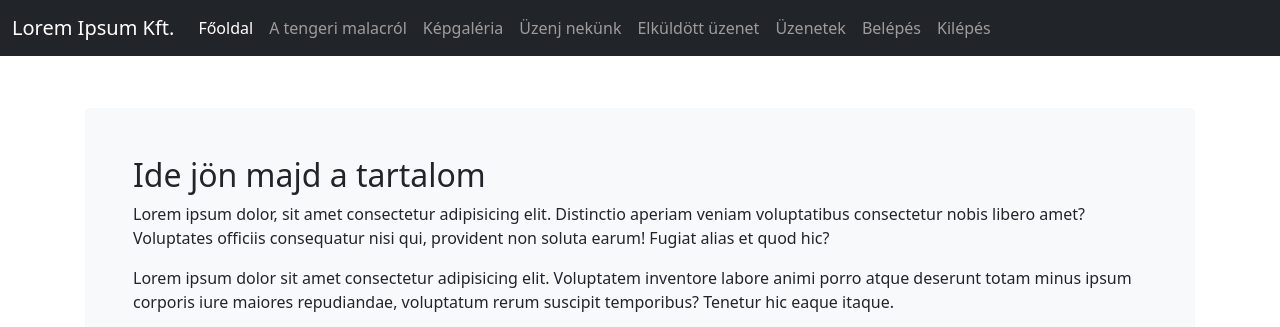
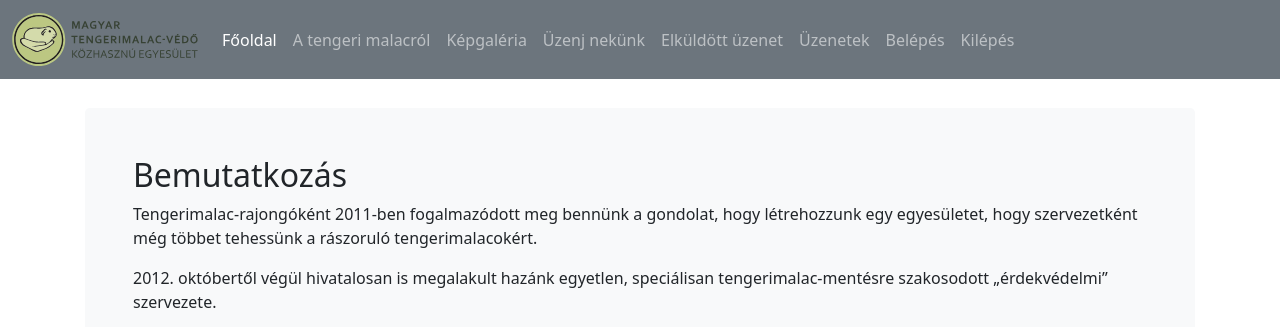
Before and after one commit to trays93/webprog_beadando, a PHP site: page / in a window 1280 px wide. Shown: the top 327 px of the page. Run offline with PHP 8.4, Linux system fonts and the light colour scheme.

Commit message:
Tartalom, galéria

```diff
--- a/includes/config.inc.php
+++ b/includes/config.inc.php
@@ -1,7 +1,7 @@
 <?php
 
 $weboldalCim = [
-    'cim' => 'Lorem Ipsum Kft.'
+    'cim' => 'Magyar Tengerimalac-védő Egyesület'
 ];
 
 $fejlec = [
@@ -10,7 +10,7 @@ $fejlec = [
 
 $lablec = [
     'copyright' => '&copy;' . date('Y'),
-    'nev' => 'Lorem Ipsum Kft.'
+    'nev' => 'Magyar Tengerimalac-védő Egyesület.'
 ];
 
 $oldalak = [
@@ -53,3 +53,8 @@ $hibaOldal = [
     'fajl' => '404',
     'szoveg' => 'A keresett oldal nem található!',
 ];
+$FOLDER = './images/galeria/';
+$TYPES = array ('.jpg', '.png');
+$MEDIATYPES = array('image/jpeg', 'image/png');
+$DATEFORMAT = "m/d/Y H:i";
+$MAXSIZE = 500*1024;
--- a/templates/index.tpl.php
+++ b/templates/index.tpl.php
@@ -15,9 +15,11 @@ session_start();
 </head>
 <body class="d-flex flex-column h-100">
     <header>
-        <nav class="navbar navbar-expand-md navbar-dark fixed-top bg-dark">
+        <nav class="navbar navbar-expand-md navbar-dark fixed-top bg-secondary">
             <div class="container-fluid">
-                <a href="#" class="navbar-brand"><?= $weboldalCim['cim'] ?></a>
+                <a href="/webprog_beadando/" class="navbar-brand">
+                    <img src="./images/logo.svg" class="img-fluid" alt="logo">
+                </a>
                 <button class="navbar-toggler" type="button" data-bs-toggle="collapse" data-bs-target="#navbarCollapse" aria-controls="navbarCollapse" aria-expanded="false" aria-label="Toggle navigation">
                     <span class="navbar-toggler-icon"></span>
                 </button>
--- a/templates/pages/cimlap.tpl.php
+++ b/templates/pages/cimlap.tpl.php
@@ -1,6 +1,24 @@
-<h2>Ide jön majd a tartalom</h2>
-<P>Lorem ipsum dolor, sit amet consectetur adipisicing elit. Distinctio aperiam veniam voluptatibus consectetur nobis libero amet? Voluptates officiis consequatur nisi qui, provident non soluta earum! Fugiat alias et quod hic?</p>
-<p>Lorem ipsum dolor sit amet consectetur adipisicing elit. Voluptatem inventore labore animi porro atque deserunt totam minus ipsum corporis iure maiores repudiandae, voluptatum rerum suscipit temporibus? Tenetur hic eaque itaque.</p>
-<div>
-            <iframe class="video" width="420" height="300" src="https://www.youtube.com/embed/UJ7qFJOglfg" frameborder="0" allow="accelerometer; autoplay; clipboard-write; encrypted-media; gyroscope; picture-in-picture" allowfullscreen></iframe>
+<h2> Bemutatkozás</h2>
+
+<p>Tengerimalac-rajongóként 2011-ben fogalmazódott meg bennünk a gondolat, hogy létrehozzunk egy egyesületet, hogy szervezetként még többet tehessünk a rászoruló tengerimalacokért.</p>
+<p>2012. októbertől végül hivatalosan is megalakult hazánk egyetlen, speciálisan tengerimalac-mentésre szakosodott „érdekvédelmi” szervezete.</p>
+<div class="row">
+    <div class="col-sm-6">
+        <img src="./images/1_cocik1.jpg" class="img-fluid" alt="Kép">
+    </div>
+    <div class="col-sm-6">
+        <img src="./images/2_lorinc.jpg" class="img-fluid" alt="Kép2">
+    </div>
 </div>
+<p>Legfontosabb feladatunk, hogy a rossz, illetve helytelen körülmények között tartott, kidobott (erdőbe, kukába, utcára, szeméttelepre) vagy leadott tengerimalacokat megmentsük, rehabilitáljuk, szocializáljuk, majd új otthont és felelősségteljes gazdikat találjunk nekik.</p>
+<p>Küldetésünk, hogy minél több emberrel megismertessük a felelős állattartást, és szakmailag korrekt információkhoz juttassuk a tengerimalacok tartásában kevésbé járatos gazdikat, legyen szó akár az élőhely kialakításáról, a táplálásról, az orvosi ellátásról vagy a pártalálásról.</p>
+<p>Munkánk során rendkívüli segítséget jelent az egzotikus kisállatokkal foglalkozó szakorvosok és asszisztenseik által nyújtott szaktudás és szakmai háttér, kiemelve a Állatorvosi Egyetem Egzotikusállat- és Vadegészségügyi Tanszék Klinikáján dolgozó Csatári Dóra doktornőt és az Exo-Pet Állatgyógyászati Centrum mögött álló Pazár Péter és Sátorhelyi Tamás doktor urat. Önzetlen segítségüket ezúton is köszönjük!</p>
+<p>Meggyőződésünk, hogy a széles körű összefogással minden egyszerűbb és sikeresebb, ezért keressük az együttműködés lehetőségét az állami, önkormányzati, hasonló profilú civil és a piaci szervezetekkel, szerveződésekkel, az írott és elektronikus média szereplőivel egyaránt.</p>
+<div class="row">
+    <div class="col-sm-6">
+        <iframe class="video"  src="https://www.youtube.com/embed/UJ7qFJOglfg" frameborder="0" allow="accelerometer; autoplay; clipboard-write; encrypted-media; gyroscope; picture-in-picture" allowfullscreen></iframe>
+    </div>
+    <div class="col-sm-6">
+        <iframe class="video"  src="./images/Vid_horcsog.3gp" frameborder="0" allow="accelerometer; autoplay; clipboard-write; encrypted-media; gyroscope; picture-in-picture" allowfullscreen></iframe>
+    </div>
+</div>
--- a/templates/pages/malacrol.tpl.php
+++ b/templates/pages/malacrol.tpl.php
@@ -11,4 +11,4 @@
 <p>A fiatal tengerimalacok nagyon játékosak, de ez idősebb korukra sem múlik el nyomtalanul. Hangulatuk tetőfokán pattogatott kukoricaként ugrálnak a magasba, a levegőben akár 180º-os hirtelen fordulatot tesznek, majd merőben más helyzetben érnek földet, társaikat is ugrálásra, jókedvre késztetve. Ezt a mulatságos pattogást „popcornozás”-nak nevezik. Kifejezetten ragályos, ha egyikük elkezdi, öröme gyakran átragad a többiekre. Popcornozást kiválthat akár a kajás zacskó csörgése is. ( Mielőtt a tengerimalac-tartás mellett döntünk, vegyük figyelembe igényeit, és azt, hogy 6-8 évig is élnek. Ez idő alatt végig gondoskodnunk kell az igényeinek megfelelő környezetről és táplálékról, valamint arról, hogy ha megbetegszik, a lehető leghamarabb eljussunk vele egy hozzáértő, megbízható állatorvoshoz. Ajánlott állatorvosok listája elérhető honlapunkon.)</p>
 <p>A tengerimalac a külső hatásokra érzékeny, a rossz tartási körülményektől, huzattól, koszos, nedves ketrectől, rossz minőségű tápláléktól könnyen megbetegszik.</p>
 <p>Ám ha megfelelő körülményeket biztosítunk számára, hosszú ideig szerető társunk lehet ez a mókás, imádni való kisállat.</p>
-<p><strong>Malactartási kódex letölthető formátumban:</strong> <a title="Malactartási kiskódex" href="/images/malactartasi-kodex.pdf" target="_blank" rel="noopener noreferrer">letöltés</a></p> 	</div>
+<p><strong>Malactartási kódex letölthető formátumban:</strong> <a title="Malactartási kiskódex" href="./images/malactartasi-kodex.pdf" target="_blank" rel="noopener noreferrer">letöltés</a></p> 	</div>
```
Also changed, not shown: images/2_lorinc.jpg (renamed from galeria/lorinc.jpg), images/logo.PNG (added), images/logo.svg (renamed from images/fejlec_logo_mtvke-logo.svg).
